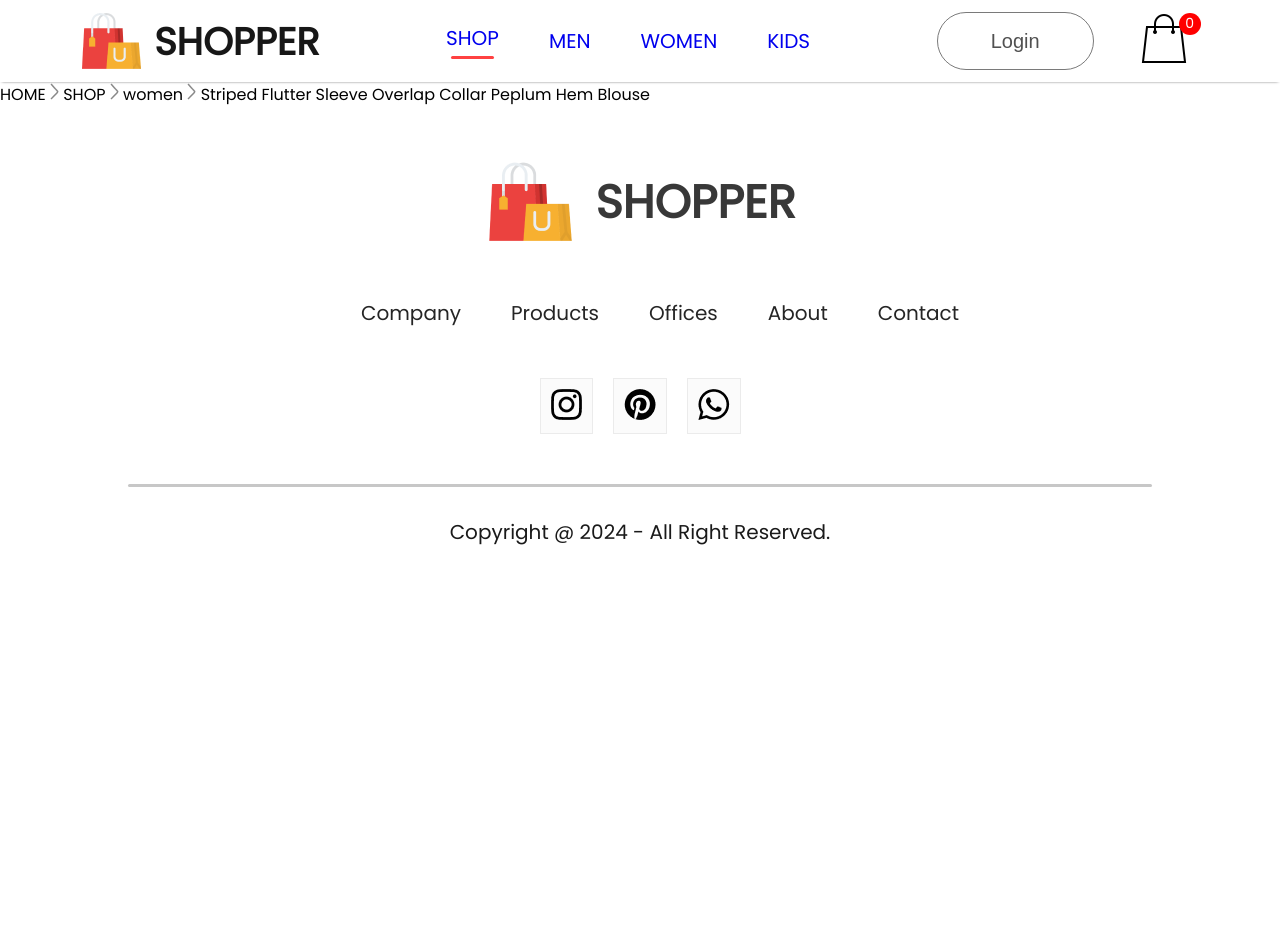
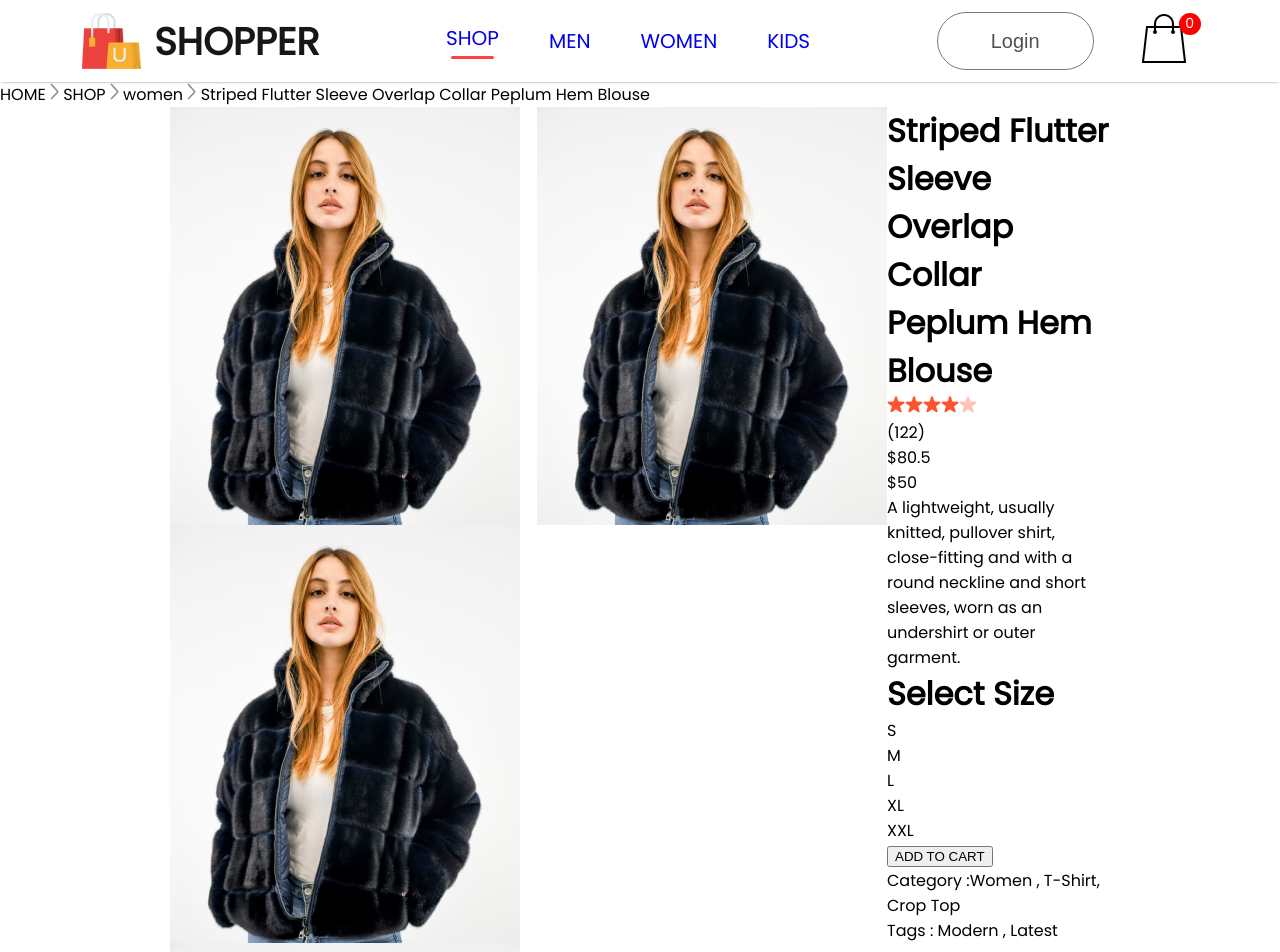
Before and after one commit to Sontara444/E-Commerce-Shopping, a React (Create React App) app: page /product/1 in a window 1280 px wide. Shown: the top 952 px of the page. Before the commit the page ends 800 px from the top, so only its background shows below. Built offline with nearby package versions, Linux system fonts and the light colour scheme.

Commit message:
product display

```diff
--- a/src/Components/ProductDisplay/ProductDisplay.css
+++ b/src/Components/ProductDisplay/ProductDisplay.css
@@ -0,0 +1,14 @@
+.productdisplay{
+    display: flex;
+    margin: 0px 170px;
+}
+
+.productdisplay-left{
+    display: flex;
+    gap: 17px;
+}
+
+.productdisplay-img-list{
+    display: flex;
+    flex-direction: column;
+}
--- a/src/Components/ProductDisplay/ProductDisplay.jsx
+++ b/src/Components/ProductDisplay/ProductDisplay.jsx
@@ -1,12 +1,15 @@
 import React from 'react'
 import './ProductDisplay.css'
+import star_icon from '../Assets/star_icon.png';
+import star_dull_icon from '../Assets/star_dull_icon.png';
 
 const ProductDisplay = (props) => {
-    const product = props;
+    const {product} = props;
   return (
     <div className='productdisplay'>
       <div className="productdisplay-left">
         <div className="productdisplay-img-list">
+            <img src={product.image} alt="" />
             <img src={product.image} alt="" />
             <img src={product.image} alt="" />
             <img src={product.image} alt="" />
@@ -15,7 +18,39 @@ const ProductDisplay = (props) => {
             <img className='productdisplay-main-img' src={product.image} alt="" />
         </div>
       </div>
-      <div className="productdisplay-right"></div>
+      <div className="productdisplay-right">
+        <h1>{product.name}</h1>
+        <div className="productdisplay-right-star">
+            <img src={star_icon} alt="" />
+            <img src={star_icon} alt="" />
+            <img src={star_icon} alt="" />
+            <img src={star_icon} alt="" />
+            <img src={star_dull_icon} alt="" />
+            <p>(122)</p>
+        </div>
+        <div className="productdisplay-right-prices">
+          <div className="productdisplay-right-price-old">${product.old_price}</div>
+          <div className="productdisplay-right-price-new">${product.new_price}</div>
+        </div>
+        <div className="productdisplay-right-description">
+          A lightweight, usually knitted, pullover shirt, close-fitting and with a round neckline and short sleeves, worn as an undershirt or outer garment.
+        </div>
+        <div className="productdisplay-right-size">
+          <h1>Select Size</h1>
+          <div className="productdisplay-right-sizes">
+            <div>S</div>
+            <div>M</div>
+            <div>L</div>
+            <div>XL</div>
+            <div>XXL</div>
+          </div>
+        </div>
+        <button>ADD TO CART</button>
+        <p className='productdisplay-right-category'><span>Category :</span>
+        Women , T-Shirt, Crop Top</p>
+        <p className='productdisplay-right-category'><span>Tags :</span> Modern , Latest
+        </p>
+      </div>
     </div>
   )
 }
```
